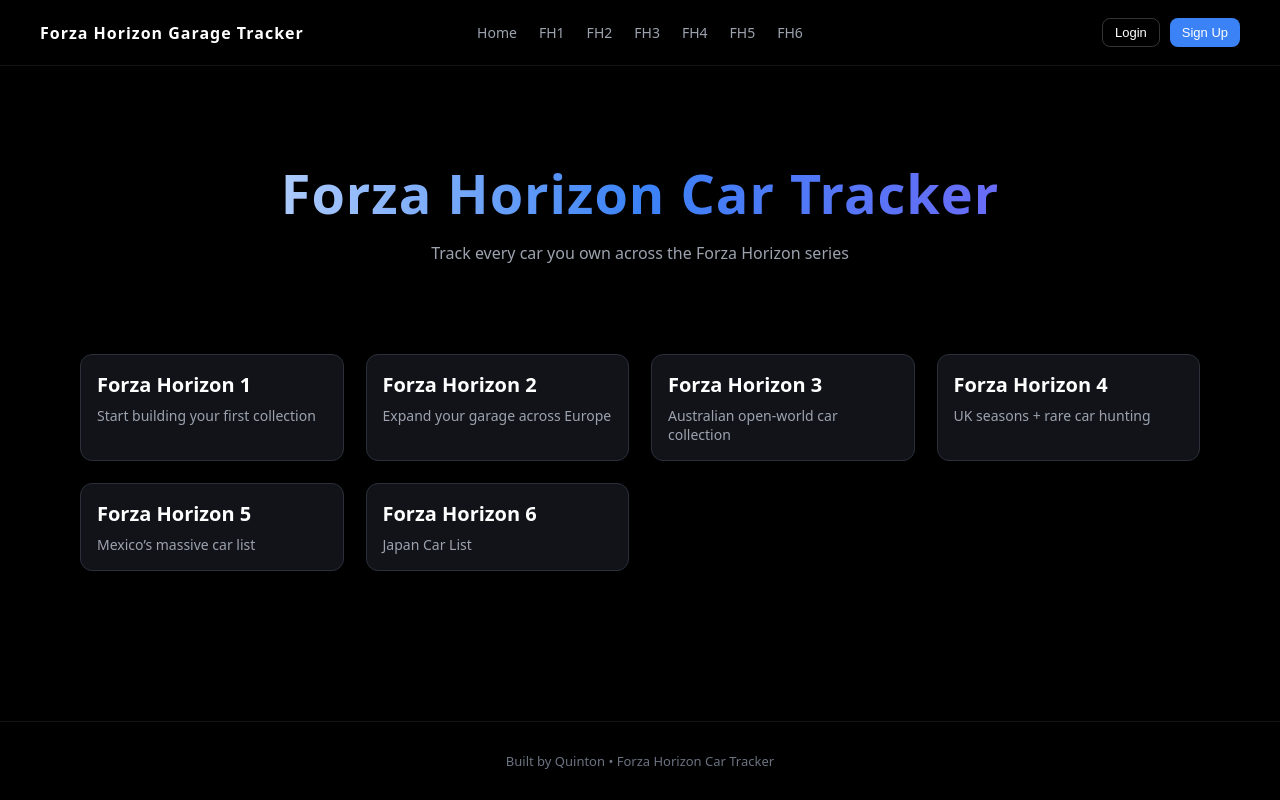
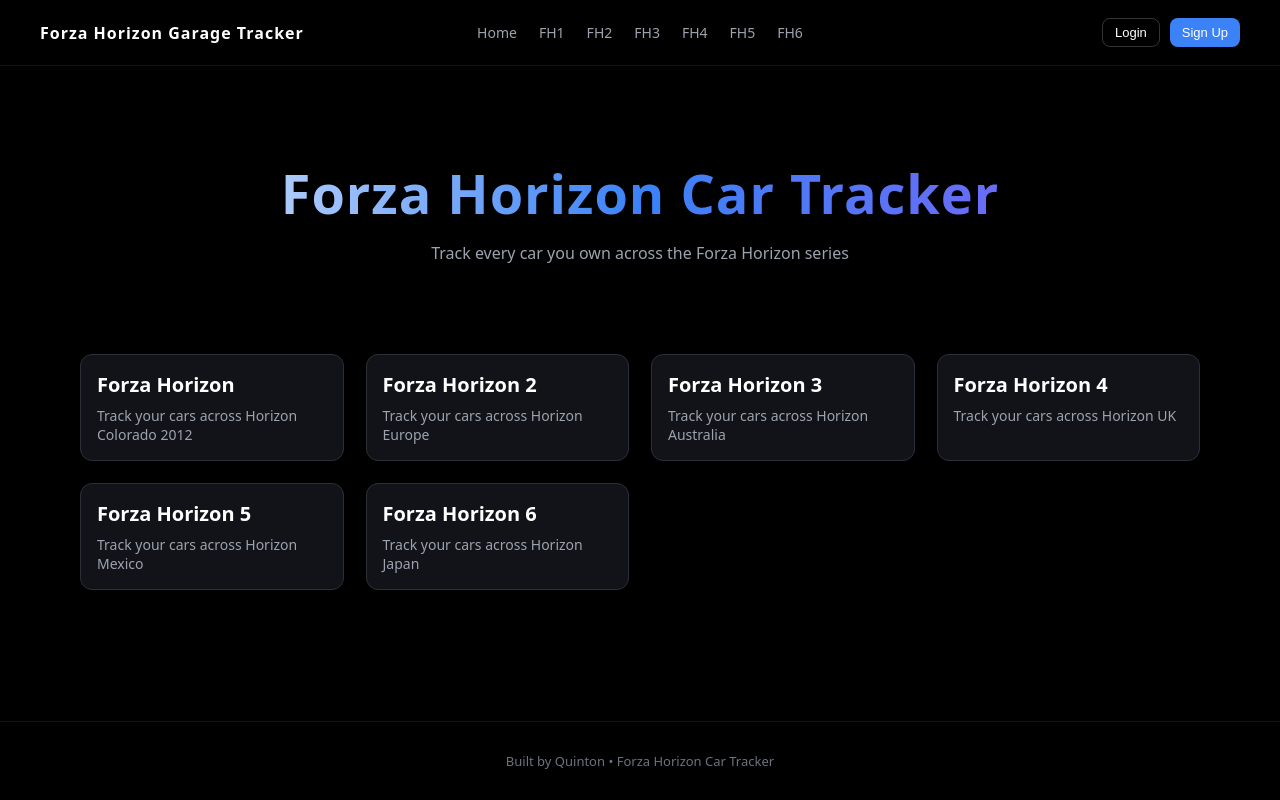
Before and after one commit to quintongillanders/game-collection-tracker, a React (Vite) app: page / in a window 1280 px wide. Built offline with nearby package versions, Linux system fonts and the light colour scheme.

Commit message:
Update App.jsx to change card descriptions for each game

```diff
--- a/src/App.jsx
+++ b/src/App.jsx
@@ -24,33 +24,33 @@
 
               <main className="container">
                 <Link to="/fh1" className="card">
-                  <h2>Forza Horizon 1</h2>
-                  <p>Start building your first collection</p>
+                  <h2>Forza Horizon</h2>
+                  <p>Track your cars across Horizon Colorado 2012</p>
                 </Link>
 
                 <Link to="/fh2" className="card">
                   <h2>Forza Horizon 2</h2>
-                  <p>Expand your garage across Europe</p>
+                  <p>Track your cars across Horizon Europe</p>
                 </Link>
 
                 <Link to="/fh3" className="card">
                   <h2>Forza Horizon 3</h2>
-                  <p>Australian open-world car collection</p>
+                  <p>Track your cars across Horizon Australia</p>
                 </Link>
 
                 <Link to="/fh4" className="card">
                   <h2>Forza Horizon 4</h2>
-                  <p>UK seasons + rare car hunting</p>
+                  <p>Track your cars across Horizon UK</p>
                 </Link>
 
                 <Link to="/fh5" className="card">
                   <h2>Forza Horizon 5</h2>
-                  <p>Mexico’s massive car list</p>
+                  <p>Track your cars across Horizon Mexico</p>
                 </Link>
 
                 <Link to="/fh6" className="card">
                   <h2>Forza Horizon 6</h2>
-                  <p>Japan Car List</p>
+                  <p>Track your cars across Horizon Japan</p>
                 </Link>
               </main>
             </>
```
